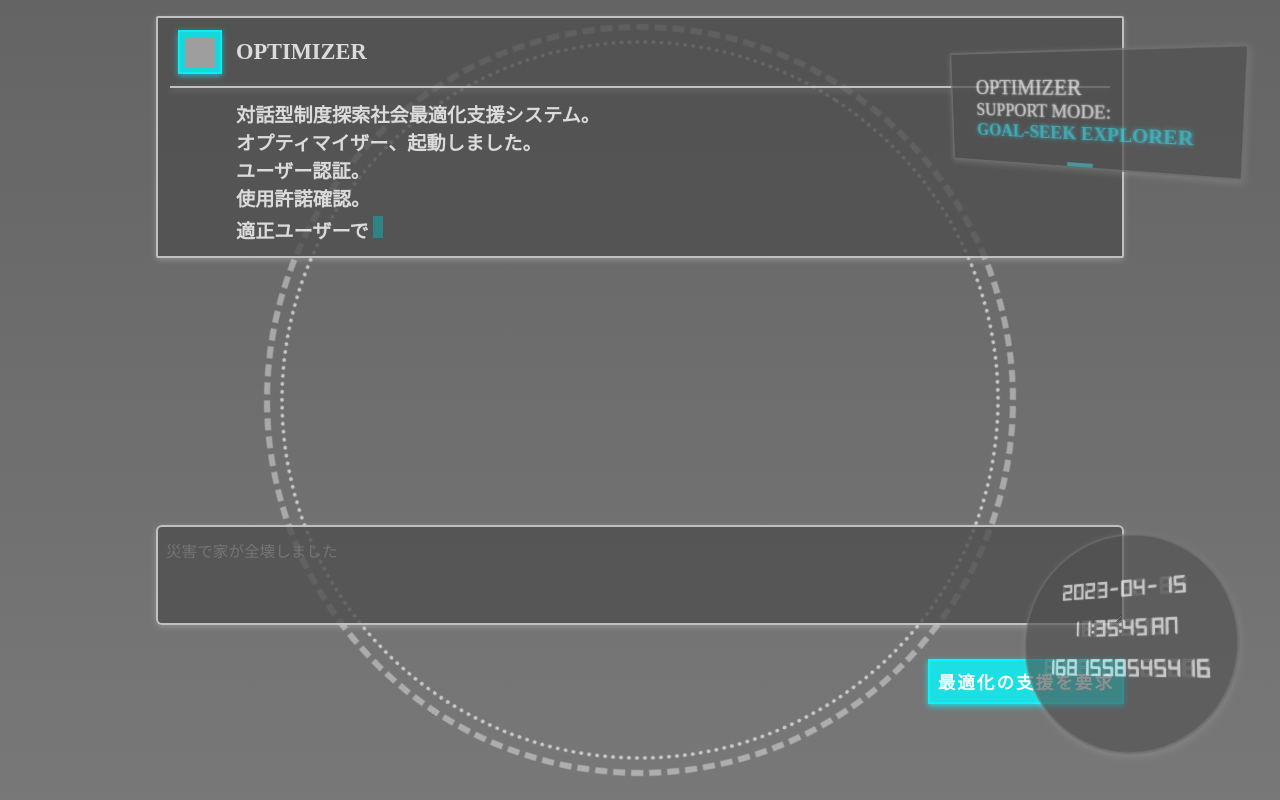
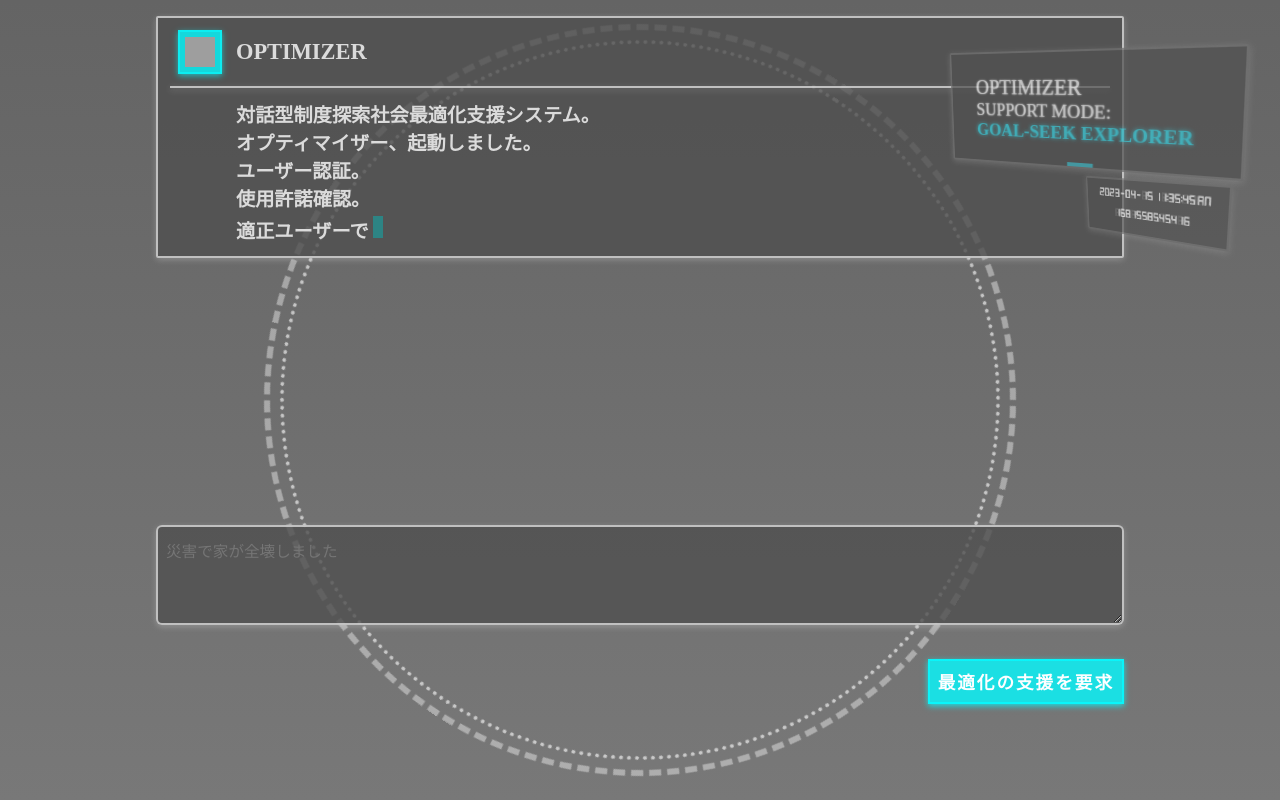
Before and after one commit to yuiseki/OPTIMIZER, a Next.js app: page / in a window 1280 px wide. Built offline with nearby package versions, Linux system fonts and the light colour scheme; grey boxes are pictures that could not be loaded.

Commit message:
change position of CircleClock

```diff
--- a/src/components/CircleClock/CircleClock.tsx
+++ b/src/components/CircleClock/CircleClock.tsx
@@ -22,43 +22,38 @@ export const CircleClock: React.FC = () => {
         flexDirection: "column",
         justifyContent: "center",
         alignItems: "center",
+        gap: "6px",
         position: "absolute",
-        bottom: 50,
+        top: 180,
         right: 50,
-        width: "220px",
-        height: "220px",
-        borderRadius: "220px",
+        width: "160px",
+        height: "60px",
+        borderRadius: "2px",
         border: "2px solid rgba(219, 219, 219, 0.2)",
         boxShadow: "0 2px 6px 0 rgba(219, 219, 219, 0.2)",
         backgroundColor: "rgba(79, 79, 79, 0.8)",
         opacity: "0.8",
-        transform: "perspective(250px) rotateX(5deg) rotateY(-15deg)",
+        transform: "perspective(300px) rotateX(-13deg) rotateY(-28deg)",
         fontFamily: "D7MR",
-        fontSize: "1em",
+        fontSize: "0.5em",
         fontWeight: "bold",
       }}
     >
       <div
         style={{
-          flex: "0 0 40px",
+          flex: "0 0 15px",
         }}
       >
         <span className="circleClockDate">{`${now.getFullYear()}-${(
           now.getMonth() + 1
         )
           .toString()
-          .padStart(2, "0")}-${now.getDate()}`}</span>
-      </div>
-      <div
-        style={{
-          flex: "0 0 40px",
-        }}
-      >
+          .padStart(2, "0")}-${now.getDate()}`}</span>{" "}
         <span className="circleClockTime">{now.toLocaleTimeString()}</span>
       </div>
       <div
         style={{
-          flex: "0 0 40px",
+          flex: "0 0 15px",
         }}
       >
         <span className="circleClockUnixTime">{now.getTime()}</span>
--- a/src/components/OPTIMIZER/index.tsx
+++ b/src/components/OPTIMIZER/index.tsx
@@ -1,5 +1,5 @@
 /* eslint-disable @next/next/no-img-element */
-import Head from "next/head";
+
 import styles from "@/styles/Home.module.css";
 import { useCallback, useEffect, useState } from "react";
 import { nextJsonPost } from "@/lib/nextJsonPost";
@@ -15,7 +15,7 @@ const initializeSequence = [
   ユーザーの入力を待機しています…`,
 ];
 
-export const OPTIMIZER = () => {
+export const OPTIMIZER: React.FC = () => {
   const [dialogueList, setDialogueList] = useState<
     {
       who: string;
--- a/src/styles/globals.css
+++ b/src/styles/globals.css
@@ -150,7 +150,7 @@ a {
 
 .circleClockDate {
   position: relative;
-  text-shadow: 0 0 1px rgba(255, 255, 255, 1);
+  text-shadow: 0 0 0.5px rgba(255, 255, 255, 1);
 }
 
 .circleClockDate::after {
@@ -168,7 +168,7 @@ a {
 
 .circleClockTime {
   position: relative;
-  text-shadow: 0 0 1px rgba(255, 255, 255, 1);
+  text-shadow: 0 0 0.5px rgba(255, 255, 255, 1);
 }
 
 .circleClockTime::after {
@@ -187,7 +187,7 @@ a {
 .circleClockUnixTime {
   position: relative;
   white-space: nowrap;
-  text-shadow: 0 0 1px rgba(255, 255, 255, 1);
+  text-shadow: 0 0 0.5px rgba(255, 255, 255, 1);
 }
 
 .circleClockUnixTime::after {
```
